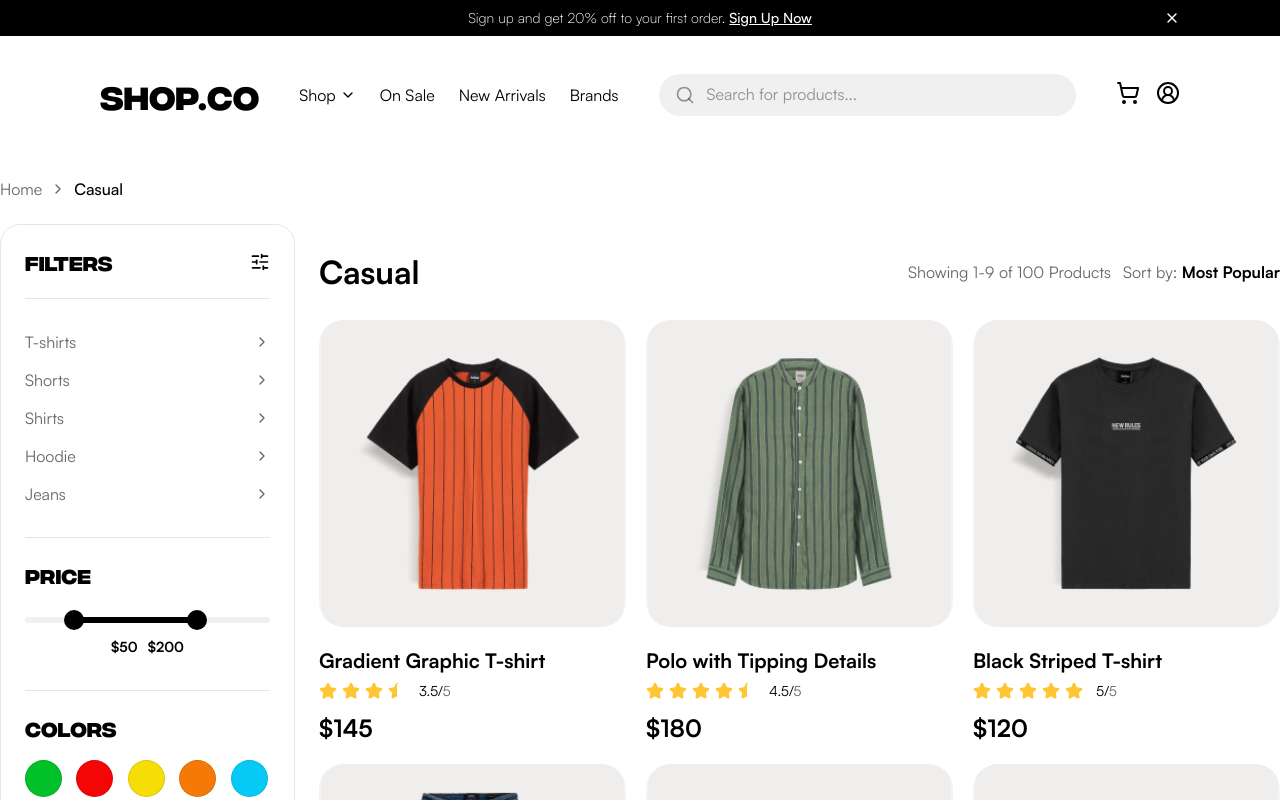
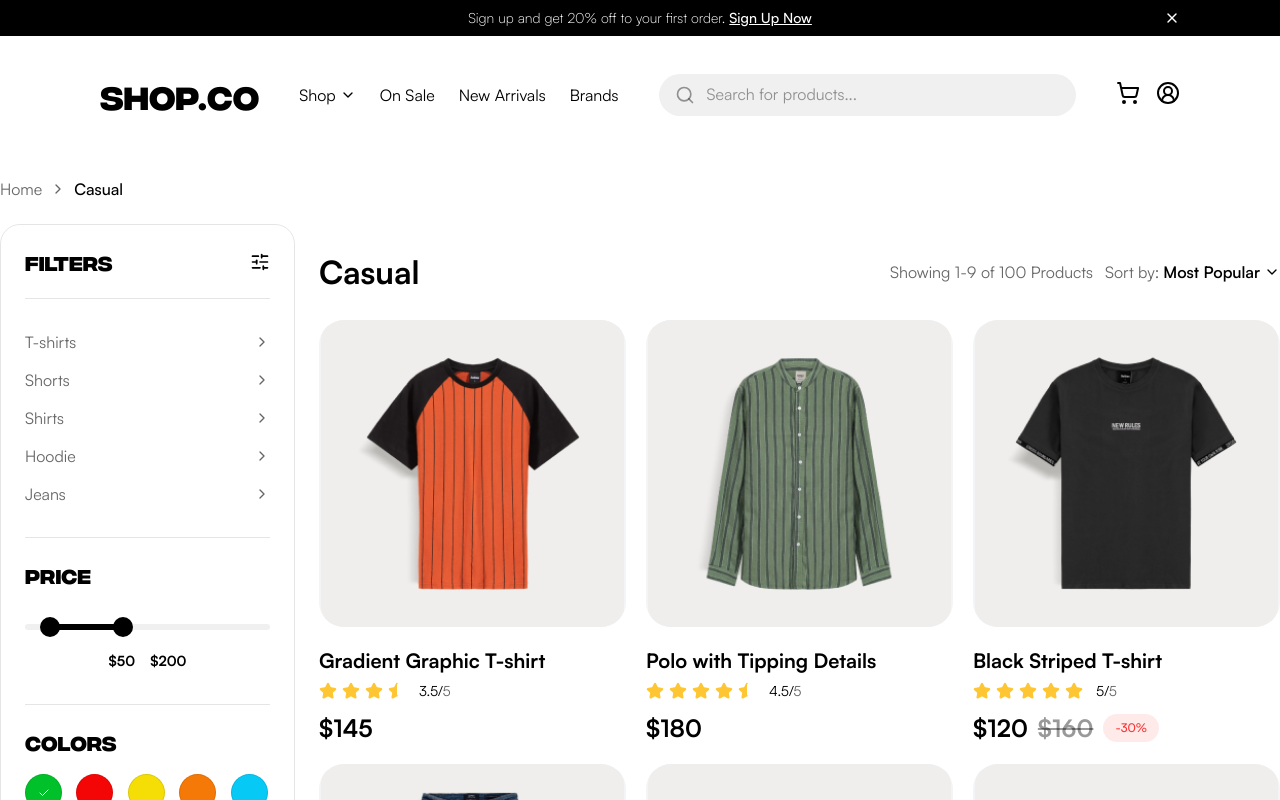
Before and after one commit to nghiforwork/deploy_web_OJT, a Next.js app in the folder FrontEnd/: page /category/casual in a window 1280 px wide. Both pictures are taken after a click on the button 43 px from the left and 778 px from the top of the page. Shown: the top 800 px of the page. Built offline with nearby package versions, Linux system fonts and the light colour scheme.

Commit message:
[update] - add interactions to the category page

```diff
--- a/FrontEnd/src/app/(main)/category/[categoryID]/category.module.scss
+++ b/FrontEnd/src/app/(main)/category/[categoryID]/category.module.scss
@@ -28,6 +28,7 @@
     }
     .meta {
       display: flex;
+      align-items: center;
       gap: 12px;
       font-size: 16px;
       color: rgba(0, 0, 0, 0.6);
--- a/FrontEnd/src/app/(main)/category/[categoryID]/page.tsx
+++ b/FrontEnd/src/app/(main)/category/[categoryID]/page.tsx
@@ -7,6 +7,7 @@ import FilterSidebar from "@/components/FilterSidebar/filterSidebar";
 import Breadcrumb from "@/components/Breadcrumb/breadcrumb";
 import { Product } from "@/types/product";
 import styles from "./category.module.scss";
+import SortDropdown from "@/components/SortDropdown/sortDropdown";
 
 const MOCK_PRODUCTS: Product[] = [
   {
@@ -29,6 +30,7 @@ const MOCK_PRODUCTS: Product[] = [
     price: 120,
     rating: 5.0,
     image: "/images/products/black-tshirt.png",
+    originalPrice: 160,
     discountLabel: "-30%",
   },
   {
@@ -37,6 +39,7 @@ const MOCK_PRODUCTS: Product[] = [
     price: 240,
     rating: 4.5,
     image: "/images/products/blue-jeans.png",
+    originalPrice: 160,
     discountLabel: "-20%",
   },
   {
@@ -52,6 +55,7 @@ const MOCK_PRODUCTS: Product[] = [
     price: 130,
     rating: 4.5,
     image: "/images/products/orange-tshirt.png",
+    originalPrice: 160,
     discountLabel: "-30%",
   },
   {
@@ -60,6 +64,7 @@ const MOCK_PRODUCTS: Product[] = [
     price: 212,
     rating: 5.0,
     image: "/images/products/green-shirt.png",
+    originalPrice: 160,
     discountLabel: "-20%",
   },
   {
@@ -100,9 +105,7 @@ export default async function CategoryPage({
               <h2>{categoryName}</h2>
               <div className={styles.meta}>
                 <span>Showing 1-9 of 100 Products</span>
-                <div className={styles.sortBy}>
-                  Sort by: <strong>Most Popular</strong>
-                </div>
+                <SortDropdown />
               </div>
             </div>
 
--- a/FrontEnd/src/components/DressStyle/dressStyle.tsx
+++ b/FrontEnd/src/components/DressStyle/dressStyle.tsx
@@ -38,7 +38,7 @@ export default function DressStyle() {
         <div className={styles.grid}>
           {STYLES_DATA.map((item) => (
             <Link
-              href="#"
+              href="/category/casual"
               key={item.id}
               className={`${styles.card} ${item.className}`}
             >
--- a/FrontEnd/src/components/FilterSidebar/filterSidebar.module.scss
+++ b/FrontEnd/src/components/FilterSidebar/filterSidebar.module.scss
@@ -67,20 +67,69 @@
   }
 }
 
+.priceSliderContainer {
+  padding: 10px 0;
+}
+
 .priceSlider {
-  padding: 10px 0;
-  .track {
+  position: relative;
+  height: 20px;
+  margin-bottom: 15px;
+}
+
+/* Ẩn giao diện mặc định của input range nhưng giữ vùng tương tác */
+.rangeInput {
+  position: absolute;
+  width: 100%;
+  height: 5px;
+  top: 50%;
+  transform: translateY(-50%);
+  background: none;
+  pointer-events: none; // Cho phép click xuyên qua input
+  appearance: none;
+  -webkit-appearance: none;
+  z-index: 2;
+
+  &::-webkit-slider-thumb {
+    height: 20px;
+    width: 20px;
+    border-radius: 50%;
+    background: transparent;
+    pointer-events: auto;
+    cursor: pointer;
+    appearance: none;
+    -webkit-appearance: none;
+    border: none;
+  }
+
+  &::-moz-range-thumb {
+    height: 20px;
+    width: 20px;
+    border-radius: 50%;
+    background: transparent;
+    pointer-events: auto;
+    cursor: pointer;
+    border: none;
+  }
+}
+
+.sliderControl {
+  position: relative;
+  width: 100%;
   height: 6px;
+  top: 50%;
+  transform: translateY(-50%);
   background: #f0f0f0;
   border-radius: 3px;
-    position: relative;
-    margin-bottom: 15px;
-    .range {
+  z-index: 1;
+
+  .rangeProgress {
     position: absolute;
     height: 100%;
     background: #000;
     border-radius: 3px;
   }
+
   .thumb {
     position: absolute;
     width: 20px;
@@ -89,14 +138,21 @@
     border-radius: 50%;
     top: 50%;
     transform: translate(-50%, -50%);
+    z-index: 3;
+    pointer-events: none;
   }
 }
+
 .priceLabels {
   display: flex;
   justify-content: center;
-    gap: 10px;
+  gap: 15px;
   font-weight: 700;
   font-size: 14px;
+  margin-top: 10px;
+
+  span {
+    color: #000;
   }
 }
 
@@ -113,6 +169,10 @@
     display: flex;
     align-items: center;
     justify-content: center;
+    transition: transform 0.2s ease;
+    &.active {
+      transform: scale(1.1);
+    }
     &.white {
       border-color: rgba(0, 0, 0, 0.2);
     }
@@ -123,6 +183,7 @@
   display: flex;
   flex-wrap: wrap;
   gap: 8px;
+
   button {
     padding: 10px 20px;
     background: #f0f0f0;
@@ -131,9 +192,20 @@
     color: rgba(0, 0, 0, 0.6);
     font-size: 14px;
     cursor: pointer;
+    transition: all 0.2s ease;
+
+    &:hover {
+      background: #e2e2e2;
+      color: #000;
+    }
+
     &.activeSize {
       background: #000;
       color: #fff;
+
+      &:hover {
+        background: #333;
+      }
     }
   }
 }
@@ -146,5 +218,6 @@
   border: none;
   border-radius: 62px;
   font-weight: 500;
+  font-size: 16px;
   cursor: pointer;
 }
--- a/FrontEnd/src/components/FilterSidebar/filterSidebar.tsx
+++ b/FrontEnd/src/components/FilterSidebar/filterSidebar.tsx
@@ -1,14 +1,56 @@
-"use client"
-import React from 'react';
-import { SlidersHorizontal, ChevronRight, Check } from 'lucide-react';
-import styles from './filterSidebar.module.scss';
+"use client";
+import React, { useState } from "react";
+import { SlidersHorizontal, ChevronRight, Check } from "lucide-react";
+import styles from "./filterSidebar.module.scss";
 
-const CATEGORIES = ['T-shirts', 'Shorts', 'Shirts', 'Hoodie', 'Jeans'];
-const COLORS = ['#00C129', '#F50606', '#F5DD06', '#F57906', '#06CAF5', '#063AF5', '#7D06F5', '#F506A4', '#FFFFFF', '#000000'];
-const SIZES = ['XX-Small', 'X-Small', 'Small', 'Medium', 'Large', 'X-Large', 'XX-Large', '3X-Large', '4X-Large'];
-const DRESS_STYLES = ['Casual', 'Formal', 'Party', 'Gym'];
+const CATEGORIES = ["T-shirts", "Shorts", "Shirts", "Hoodie", "Jeans"];
+const COLORS = [
+  "#00C129",
+  "#F50606",
+  "#F5DD06",
+  "#F57906",
+  "#06CAF5",
+  "#063AF5",
+  "#7D06F5",
+  "#F506A4",
+  "#FFFFFF",
+  "#000000",
+];
+const SIZES = [
+  "XX-Small",
+  "X-Small",
+  "Small",
+  "Medium",
+  "Large",
+  "X-Large",
+  "XX-Large",
+  "3X-Large",
+  "4X-Large",
+];
+const DRESS_STYLES = ["Casual", "Formal", "Party", "Gym"];
 
 const FilterSidebar = () => {
+  const [selectedColor, setSelectedColor] = useState<string | null>(null);
+  const [selectedSize, setSelectedSize] = useState<string | null>(null);
+
+  const [minPrice, setMinPrice] = useState(50);
+  const [maxPrice, setMaxPrice] = useState(200);
+  const minLimit = 0;
+  const maxLimit = 500;
+
+  const handleMinChange = (e: React.ChangeEvent<HTMLInputElement>) => {
+    const value = Math.min(Number(e.target.value), maxPrice - 20);
+    setMinPrice(value);
+  };
+
+  const handleMaxChange = (e: React.ChangeEvent<HTMLInputElement>) => {
+    const value = Math.max(Number(e.target.value), minPrice + 20);
+    setMaxPrice(value);
+  };
+
+  const minPercent = (minPrice / maxLimit) * 100;
+  const maxPercent = 100 - (maxPrice / maxLimit) * 100;
+
   return (
     <aside className={styles.sidebar}>
       <div className={styles.header}>
@@ -18,40 +60,91 @@ const FilterSidebar = () => {
 
       <div className={styles.section}>
         <ul className={styles.list}>
-          {CATEGORIES.map(item => (
-            <li key={item} className={styles.listItem}>{item} <ChevronRight size={16} /></li>
+          {CATEGORIES.map((item) => (
+            <li key={item} className={styles.listItem}>
+              {item} <ChevronRight size={16} />
+            </li>
           ))}
         </ul>
       </div>
 
       <div className={styles.section}>
         <h4>Price</h4>
-        <div className={styles.priceSlider}>
-          <div className={styles.track}>
-            <div className={styles.range} style={{ left: '20%', right: '30%' }}></div>
-            <div className={styles.thumb} style={{ left: '20%' }}></div>
-            <div className={styles.thumb} style={{ left: '70%' }}></div>
+        <div className={styles.priceSliderContainer}>
+          <div className={styles.priceSlider}>
+            <input
+              type="range"
+              min={minLimit}
+              max={maxLimit}
+              value={minPrice}
+              onChange={handleMinChange}
+              className={styles.rangeInput}
+            />
+            <input
+              type="range"
+              min={minLimit}
+              max={maxLimit}
+              value={maxPrice}
+              onChange={handleMaxChange}
+              className={styles.rangeInput}
+            />
+
+            <div className={styles.sliderControl}>
+              <div className={styles.track}></div>
+              <div
+                className={styles.rangeProgress}
+                style={{ left: `${minPercent}%`, right: `${maxPercent}%` }}
+              ></div>
+              <div className={styles.thumb} style={{ left: `${minPercent}%` }}></div>
+              <div className={styles.thumb} style={{ left: `${100 - maxPercent}%` }}></div>
+            </div>
           </div>
-          <div className={styles.priceLabels}><span>$50</span><span>$200</span></div>
+
+          <div className={styles.priceLabels}>
+            <span>${minPrice}</span>
+            <span>${maxPrice}</span>
+          </div>
         </div>
       </div>
 
       <div className={styles.section}>
         <h4>Colors</h4>
         <div className={styles.colorsGrid}>
-          {COLORS.map(color => (
-            <button key={color} className={`${styles.colorCircle} ${color === '#FFFFFF' ? styles.white : ''}`} style={{ backgroundColor: color }}>
-              {color === '#000000' && <Check size={12} color="white" />}
+          {COLORS.map((color) => (
+            <button
+              key={color}
+              onClick={() =>
+                setSelectedColor(color === selectedColor ? null : color)
+              }
+              className={`${styles.colorCircle} ${color === "#FFFFFF" ? styles.white : ""}`}
+              style={{ backgroundColor: color }}
+            >
+              {selectedColor === color && (
+                <Check
+                  size={12}
+                  color={color === "#FFFFFF" ? "black" : "white"}
+                />
+              )}
             </button>
           ))}
         </div>
       </div>
 
       <div className={styles.section}>
-        <h4>Size</h4>
+        <h4>Sizes</h4>
         <div className={styles.sizesGrid}>
-          {SIZES.map(size => (
-            <button key={size} className={size === 'Large' ? styles.activeSize : ''}>{size}</button>
+          {SIZES.map((size) => (
+            <button
+              key={size}
+              // 2. Cập nhật class: Chỉ active khi trùng với state selectedSize
+              className={selectedSize === size ? styles.activeSize : ""}
+              // 3. Thêm sự kiện click để toggle size
+              onClick={() =>
+                setSelectedSize(size === selectedSize ? null : size)
+              }
+            >
+              {size}
+            </button>
           ))}
         </div>
       </div>
@@ -59,8 +152,10 @@ const FilterSidebar = () => {
       <div className={styles.section}>
         <h4>Dress Style</h4>
         <ul className={styles.list}>
-          {DRESS_STYLES.map(style => (
-            <li key={style} className={styles.listItem}>{style} <ChevronRight size={16} /></li>
+          {DRESS_STYLES.map((style) => (
+            <li key={style} className={styles.listItem}>
+              {style} <ChevronRight size={16} />
+            </li>
           ))}
         </ul>
       </div>
--- a/FrontEnd/src/components/Navigation/navigation.tsx
+++ b/FrontEnd/src/components/Navigation/navigation.tsx
@@ -26,7 +26,7 @@ export default function Navigation() {
                 <div className={styles.leftSection}>
                     <Menu className={styles.burgerIcon} size={24} onClick={toggleMenu} />
                     <div className={styles.logo}>
-                        <Link href="#">SHOP.CO</Link>
+                        <Link href="/">SHOP.CO</Link>
                     </div>
                 </div>
 
--- /dev/null
+++ b/FrontEnd/src/components/SortDropdown/sortDropdown.module.scss
@@ -0,0 +1,60 @@
+.sortContainer {
+  position: relative;
+  cursor: pointer;
+  user-select: none;
+}
+
+.trigger {
+  display: flex;
+  align-items: center;
+  gap: 4px;
+  font-size: 16px;
+  color: rgba(0, 0, 0, 0.6);
+
+  strong {
+    color: #000;
+    font-weight: 600;
+  }
+
+  .icon {
+    transition: transform 0.3s ease;
+    color: #000;
+  }
+
+  .rotated {
+    transform: rotate(180deg);
+  }
+}
+
+.menu {
+  position: absolute;
+  top: calc(100% + 8px);
+  right: 0;
+  background: #fff;
+  border: 1px solid rgba(0, 0, 0, 0.1);
+  border-radius: 12px;
+  padding: 8px 0;
+  width: 200px;
+  box-shadow: 0 10px 25px rgba(0, 0, 0, 0.1);
+  z-index: 100;
+  list-style: none;
+  margin: 0;
+
+  li {
+    padding: 10px 20px;
+    font-size: 14px;
+    color: rgba(0, 0, 0, 0.6);
+    transition: all 0.2s;
+
+    &:hover {
+      background-color: #f5f5f5;
+      color: #000;
+    }
+
+    &.active {
+      color: #000;
+      font-weight: 600;
+      background-color: #f0f0f0;
+    }
+  }
+}
--- /dev/null
+++ b/FrontEnd/src/components/SortDropdown/sortDropdown.tsx
@@ -0,0 +1,61 @@
+"use client";
+import React, { useState, useRef, useEffect } from "react";
+import { ChevronDown } from "lucide-react";
+import styles from "./sortDropdown.module.scss";
+
+const SORT_OPTIONS = [
+  "Most Popular",
+  "Newest",
+  "Price: Low → High",
+  "Price: High → Low",
+  "Top Rated",
+];
+
+const SortDropdown = () => {
+  const [isOpen, setIsOpen] = useState(false);
+  const [selected, setSelected] = useState("Most Popular");
+  const dropdownRef = useRef<HTMLDivElement>(null);
+
+  // Đóng menu khi click ra ngoài
+  useEffect(() => {
+    const handleClickOutside = (event: MouseEvent) => {
+      if (dropdownRef.current && !dropdownRef.current.contains(event.target as Node)) {
+        setIsOpen(false);
+      }
+    };
+    document.addEventListener("mousedown", handleClickOutside);
+    return () => document.removeEventListener("mousedown", handleClickOutside);
+  }, []);
+
+  return (
+    <div className={styles.sortContainer} ref={dropdownRef}>
+      <div className={styles.trigger} onClick={() => setIsOpen(!isOpen)}>
+        <span>Sort by: </span>
+        <strong>{selected}</strong>
+        <ChevronDown
+          size={16}
+          className={`${styles.icon} ${isOpen ? styles.rotated : ""}`}
+        />
+      </div>
+
+      {isOpen && (
+        <ul className={styles.menu}>
+          {SORT_OPTIONS.map((option) => (
+            <li
+              key={option}
+              className={selected === option ? styles.active : ""}
+              onClick={() => {
+                setSelected(option);
+                setIsOpen(false);
+              }}
+            >
+              {option}
+            </li>
+          ))}
+        </ul>
+      )}
+    </div>
+  );
+};
+
+export default SortDropdown;
```
Lines whose indentation alone changed are shown as unchanged.
